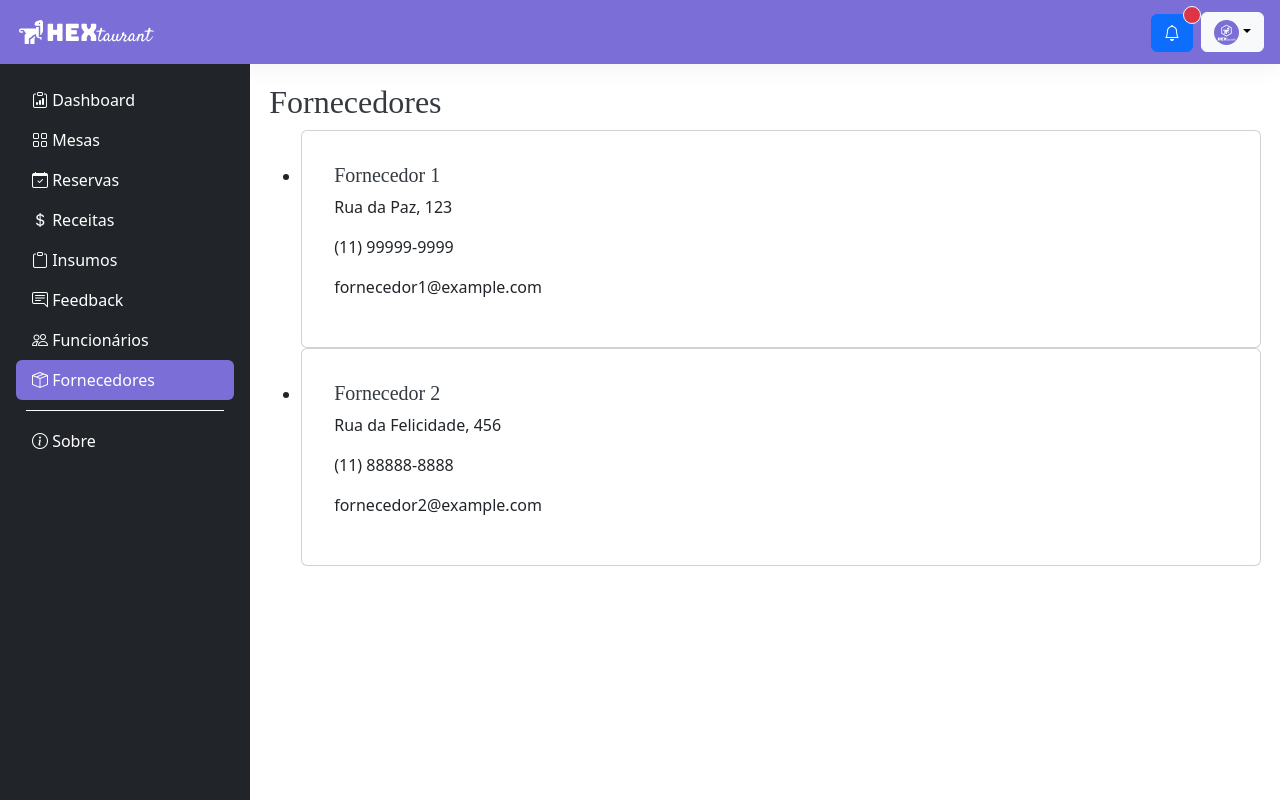
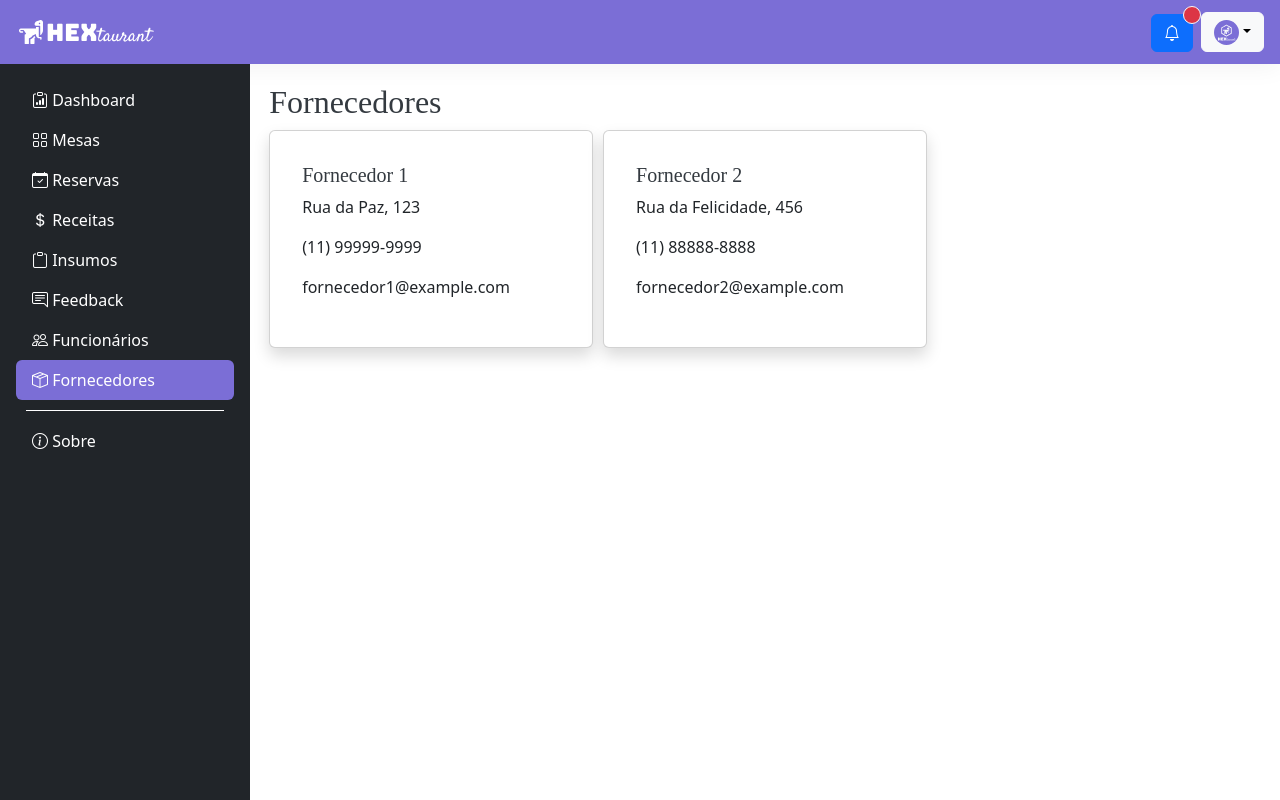
Before and after one commit to GroupHextech/api5-frontend, a Vue app: page /api5-frontend/fornecedores in a window 1280 px wide. Built offline with nearby package versions, Linux system fonts and the light colour scheme; a web font is replaced by a local one.

Commit message:
Some style implementations

```diff
--- a/src/components/Fornecedor.vue
+++ b/src/components/Fornecedor.vue
@@ -3,7 +3,7 @@ const props = defineProps(['fornecedor'])
 </script>
 
 <template>
-  <div class="card fornecedor">
+  <div class="card shadow fornecedor">
     <h5 class="page-title">{{ fornecedor.nome }}</h5>
     <p>{{ fornecedor.endereco }}</p>
     <p>{{ fornecedor.telefone }}</p>
--- a/src/components/FornecedorList.vue
+++ b/src/components/FornecedorList.vue
@@ -1,5 +1,5 @@
 <template>
-  <ul>
+  <ul id="fornecedor">
     <li v-for="fornecedor in fornecedores" :key="fornecedor.id">
       <Fornecedor :fornecedor="fornecedor" />
     </li>
@@ -25,3 +25,13 @@ const fornecedores = reactive([
   },
 ]);
 </script>
+
+<style scoped>
+#fornecedor {
+  padding-left: 0;
+  list-style-type: none;
+  display: grid;
+  grid-gap: 10px;
+  grid-template-columns: repeat(auto-fill, minmax(300px, 1fr));
+}
+</style>
```
